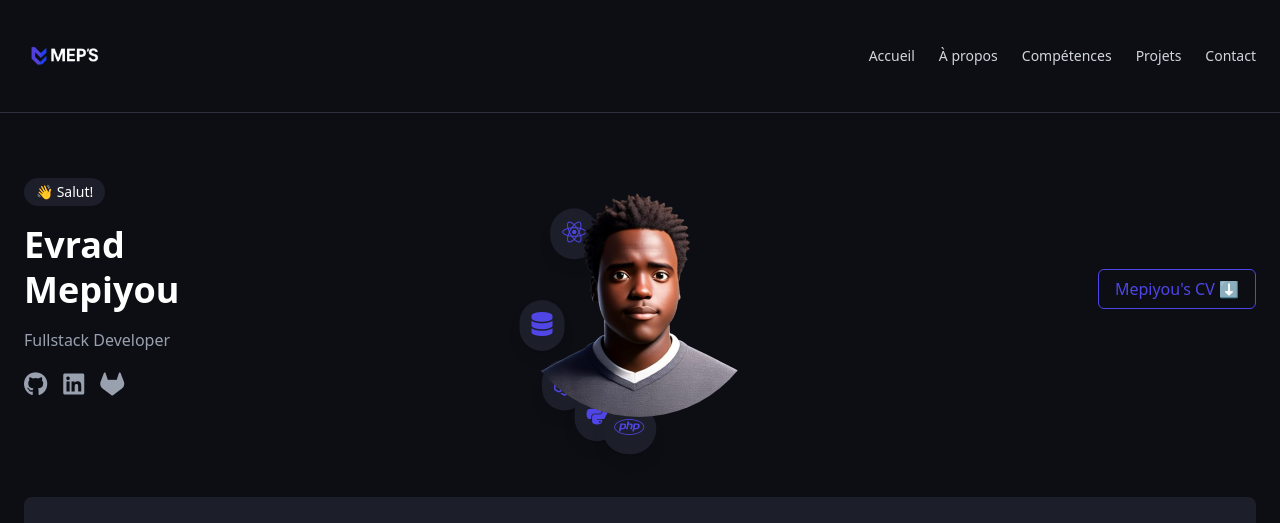
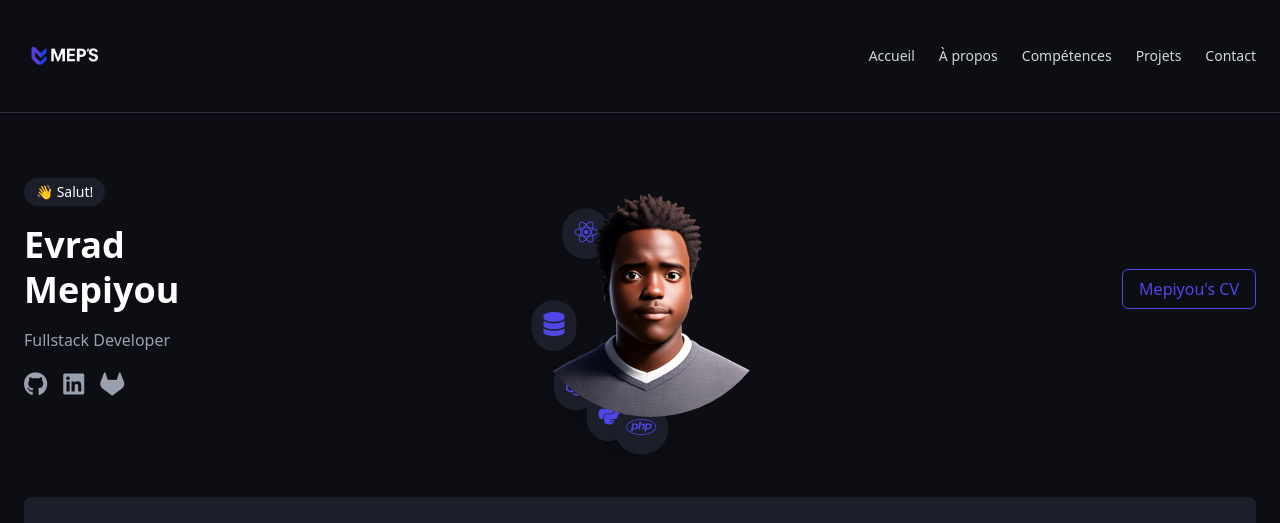
Before and after one commit to Mepiyou/portfolio, a plain HTML site: page src/index.html in a window 1280 px wide. Shown: the top 523 px of the page. Drawn offline with nearby package versions, Linux system fonts and the light colour scheme.

Commit message:
mise a jour cv

```diff
--- a/src/index.html
+++ b/src/index.html
@@ -129,9 +129,9 @@
 
     <!-- Right -->
     <div class="mt-20 md:mt-0">
-        <a href="#" download
+        <a href="https://drive.google.com/file/d/19I24pa9VATvYy866rTS363gEthB_aVVC/view?usp=drive_link" download
            class="px-4 py-2 border border-[#4F46E5] text-[#4F46E5] rounded-md hover:bg-[#4F46E5] hover:text-white transition">
-            Mepiyou's CV ⬇
+            Mepiyou's CV
         </a>
     </div>
 </section>
```
